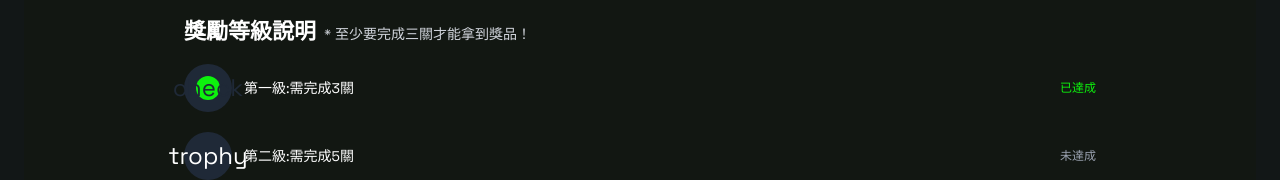
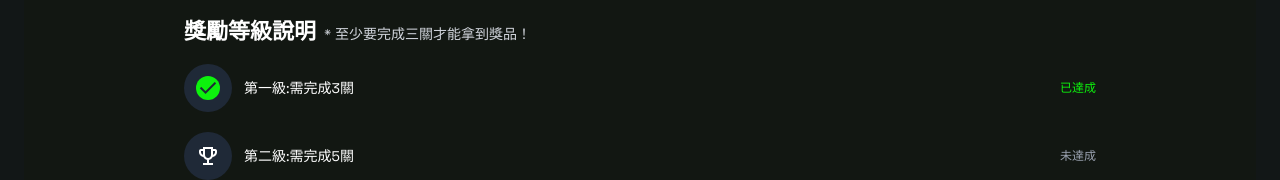
Before and after one commit to LeoLee-0531/hitcon-challenge, a Next.js app in the folder apps/web/: page /en/profile in a window 1280 px wide. Shown: the part 621-801 px from the top of the page. Built offline with nearby package versions, Linux system fonts and the light colour scheme; no server answers.

Commit message:
feat: import google material

```diff
--- a/apps/web/src/app/[locale]/layout.tsx
+++ b/apps/web/src/app/[locale]/layout.tsx
@@ -58,6 +58,12 @@
 
   return (
     <SessionProvider>
+      <head>
+        <link
+          rel="stylesheet"
+          href="https://fonts.googleapis.com/css2?family=Material+Symbols+Outlined:opsz,wght,FILL,GRAD@24,400,0,0"
+        />
+      </head>
       <div
         lang={locale}
         dir="ltr"
```
